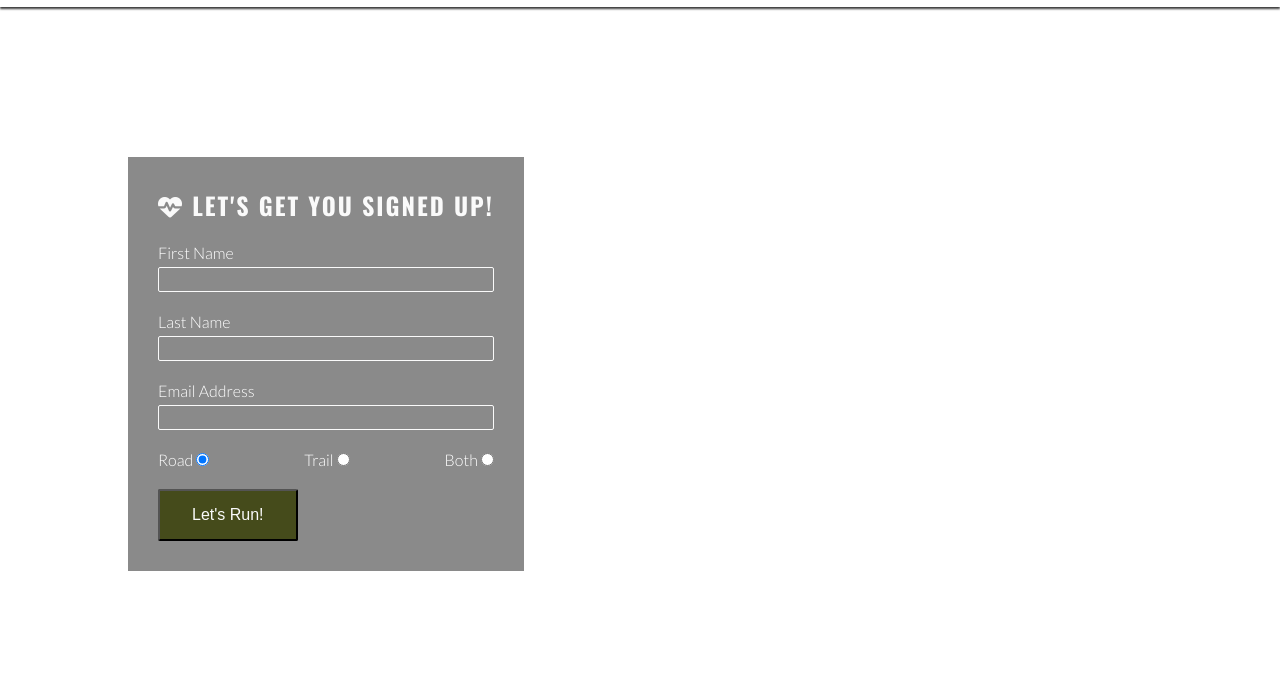
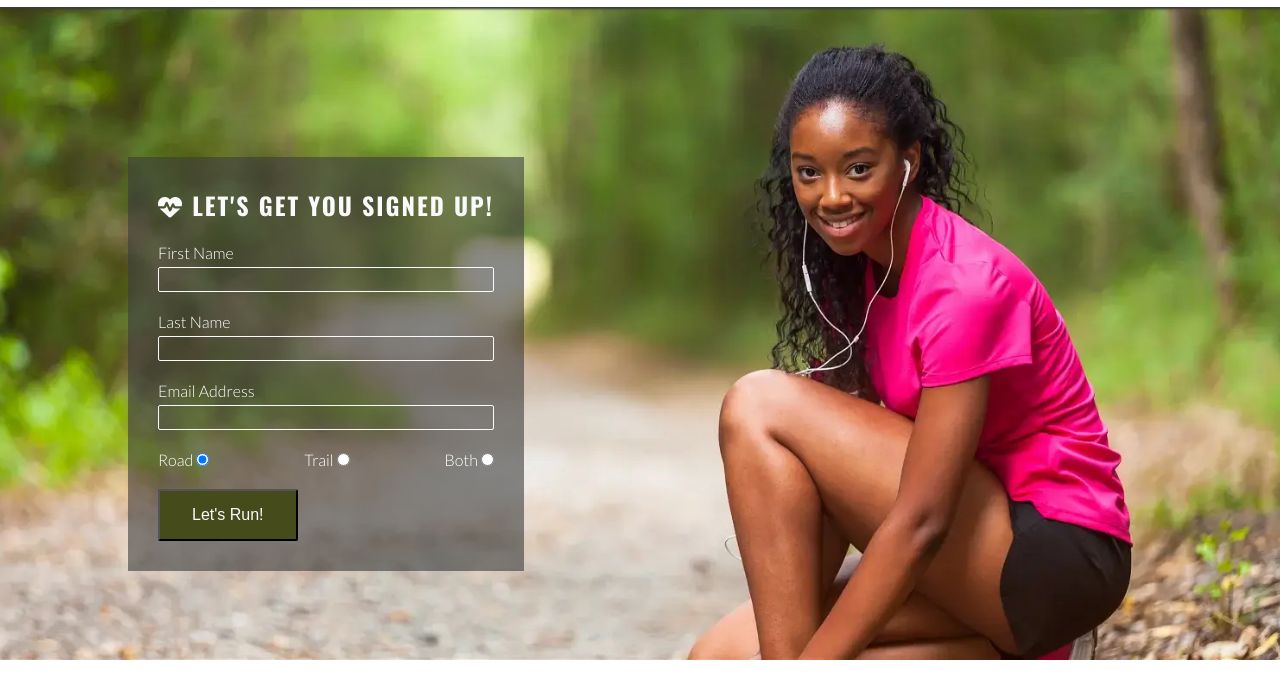
Before and after one commit to ByteNadeem/love-running, a plain HTML site: page signup.html in a window 1280 px wide. Shown: the part 72-749 px from the top of the page. Drawn offline with nearby package versions, Linux system fonts and the light colour scheme.

Commit message:
form style image error corrected

```diff
--- a/assets/css/style.css
+++ b/assets/css/style.css
@@ -199,7 +199,7 @@ main  {
 }
 /* Form */
 #signup {
-    background-image: url("..//images/signup-image.webp");
+    background-image: url("../images/signup-image.webp");
     background-size: cover;
     background-position: 75%;
     padding: 20px 10% 0 10%;
```
